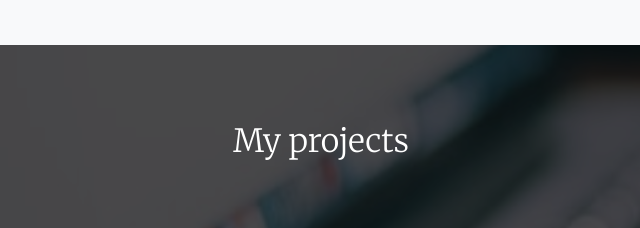
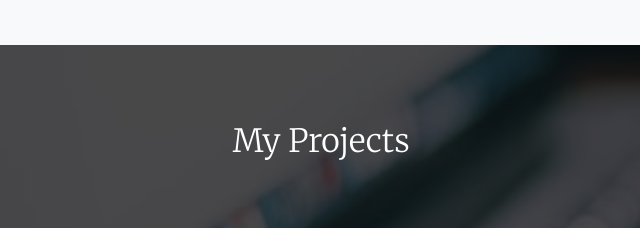
Before and after one commit to ChinitaSlayer/Portfolio-cv, a plain HTML site: page index.html in a window 1280 px wide. Shown: the part 783-1011 px from the top of the page, 319-959 px from the left. Drawn offline with nearby package versions, Linux system fonts and the light colour scheme; a web font is replaced by a local one.

Commit message:
slight edit

```diff
--- a/index.html
+++ b/index.html
@@ -85,7 +85,7 @@
 
     <div class="container text-center text-light mt-5 pt-5">
 
-     <h1 id="page3">My projects</h1>
+     <h1 id="page3">My Projects</h1>
 
     </div>
 
```
